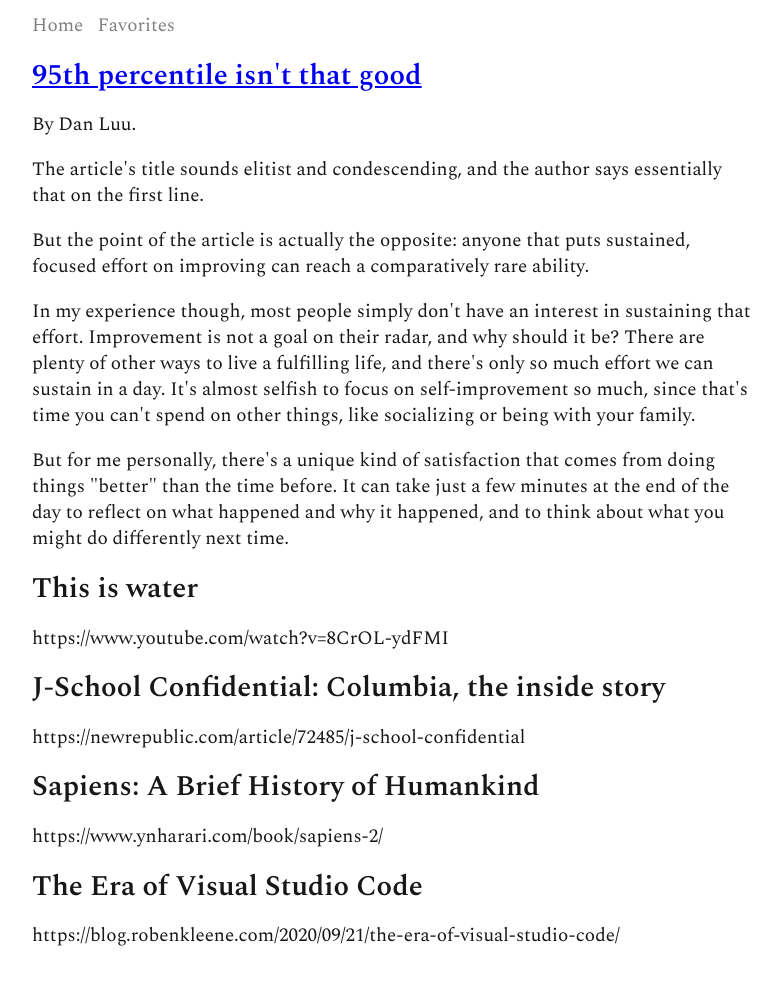
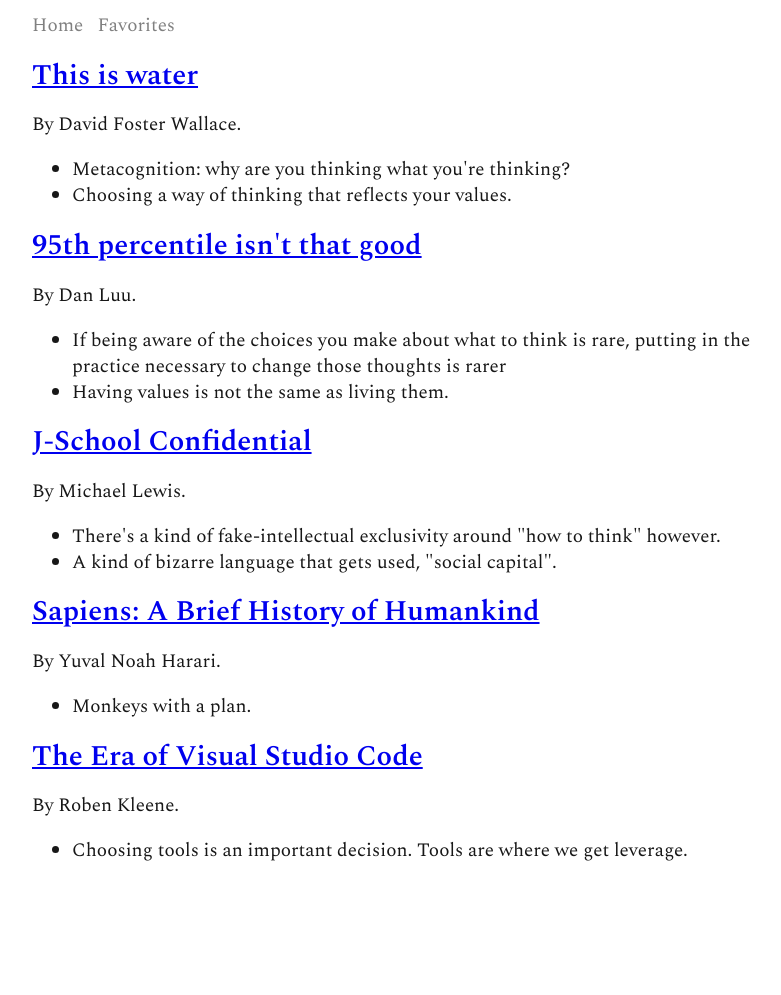
Before and after one commit to tjwaterman99/tjwaterman99, an MkDocs documentation site: the page built from docs/favorites.md, in a window 1280 px wide. Shown: the whole page, without its empty margins (246-1027 px from the left). Built offline with MkDocs 1.6.1, drawn with Linux system fonts in a browser that asks for light colours; after the commit the page ends 929 px from its top, so only the background shows below that.

Commit message:
Update favorites

```diff
--- a/docs/favorites.md
+++ b/docs/favorites.md
@@ -1,28 +1,32 @@
+## [This is water](https://www.youtube.com/watch?v=8CrOL-ydFMI)
+
+By David Foster Wallace.
+
+- Metacognition: why are you thinking what you're thinking?
+- Choosing a way of thinking that reflects your values.
+
 ## [95th percentile isn't that good](https://danluu.com/p95-skill/)
 
 By Dan Luu.
 
-The article's title sounds elitist and condescending, and the author says essentially that on the first line.
+- If being aware of the choices you make about what to think is rare, putting in the practice necessary to change those thoughts is rarer
+- Having values is not the same as living them.
 
-But the point of the article is actually the opposite: anyone that puts sustained, focused effort on improving can reach a comparatively rare ability.
+## [J-School Confidential](https://newrepublic.com/article/72485/j-school-confidential)
 
-In my experience though, most people simply don't have an interest in sustaining that effort. Improvement is not a goal on their radar, and why should it be? There are plenty of other ways to live a fulfilling life, and there's only so much effort we can sustain in a day. It's almost selfish to focus on self-improvement so much, since that's time you can't spend on other things, like socializing or being with your family.
+By Michael Lewis.
 
-But for me personally, there's a unique kind of satisfaction that comes from doing things "better" than the time before. It can take just a few minutes at the end of the day to reflect on what happened and why it happened, and to think about what you might do differently next time.
+- There's a kind of fake-intellectual exclusivity around "how to think" however.
+- A kind of bizarre language that gets used, "social capital".
 
-## This is water
+## [Sapiens: A Brief History of Humankind](https://www.ynharari.com/book/sapiens-2/)
 
-https://www.youtube.com/watch?v=8CrOL-ydFMI
+By Yuval Noah Harari.
 
-## J-School Confidential: Columbia, the inside story
+- Monkeys with a plan.
 
-https://newrepublic.com/article/72485/j-school-confidential
+## [The Era of Visual Studio Code](https://blog.robenkleene.com/2020/09/21/the-era-of-visual-studio-code/)
 
-## Sapiens: A Brief History of Humankind
+By Roben Kleene.
 
-https://www.ynharari.com/book/sapiens-2/
-
-
-## The Era of Visual Studio Code
-
-https://blog.robenkleene.com/2020/09/21/the-era-of-visual-studio-code/
+- Choosing tools is an important decision. Tools are where we get leverage.
```
